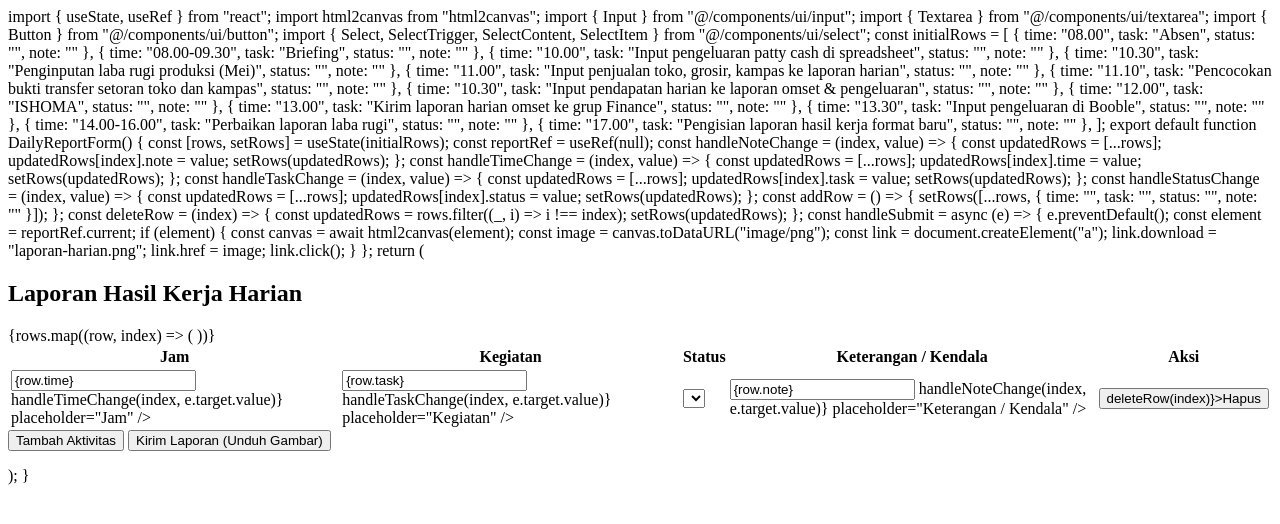
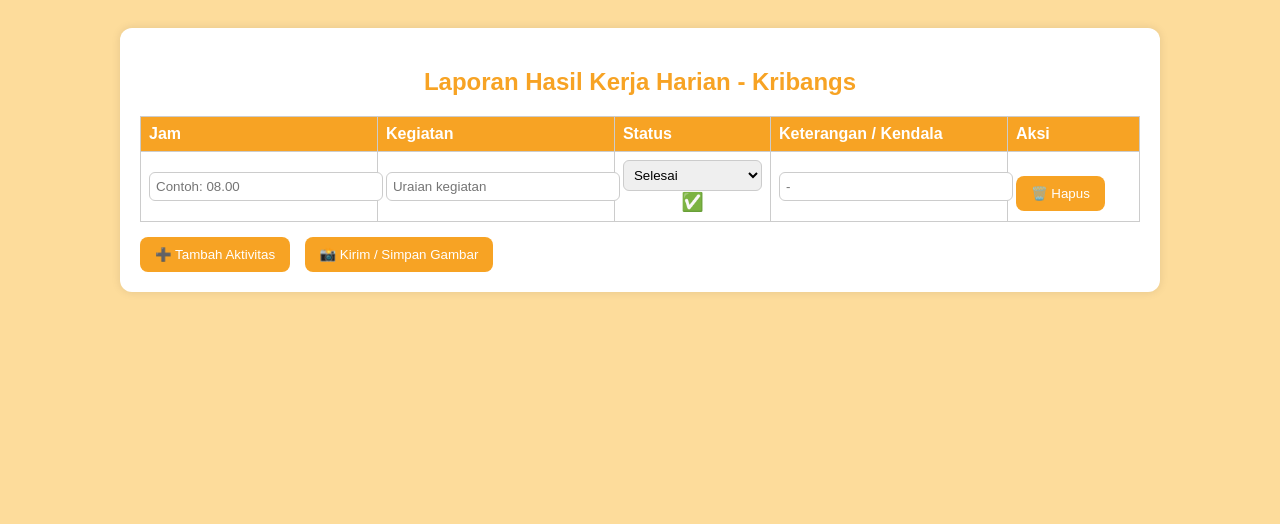
Before and after one commit to Stamvan12/DailyForm, a plain HTML site: page index.html in a window 1280 px wide. Drawn offline with nearby package versions, Linux system fonts and the light colour scheme.

Commit message:
Update index.html

```diff
--- a/index.html
+++ b/index.html
@@ -1,136 +1,138 @@
-import { useState, useRef } from "react";
-import html2canvas from "html2canvas";
-import { Input } from "@/components/ui/input";
-import { Textarea } from "@/components/ui/textarea";
-import { Button } from "@/components/ui/button";
-import { Select, SelectTrigger, SelectContent, SelectItem } from "@/components/ui/select";
+<!DOCTYPE html>
+<html lang="id">
+<head>
+  <meta charset="UTF-8">
+  <title>Laporan Harian Kribangs</title>
+  <script src="https://cdnjs.cloudflare.com/ajax/libs/html2canvas/1.4.1/html2canvas.min.js"></script>
+  <style>
+    body {
+      font-family: Arial, sans-serif;
+      background: #fddc9b;
+      padding: 20px;
+    }
+    .container {
+      background: white;
+      padding: 20px;
+      border-radius: 12px;
+      max-width: 1000px;
+      margin: auto;
+      box-shadow: 0 0 10px rgba(0,0,0,0.1);
+    }
+    h2 {
+      text-align: center;
+      color: #f7a324;
+      margin-bottom: 20px;
+    }
+    table {
+      width: 100%;
+      border-collapse: collapse;
+      margin-top: 10px;
+    }
+    th, td {
+      border: 1px solid #ccc;
+      padding: 8px;
+      text-align: left;
+    }
+    th {
+      background: #f7a324;
+      color: white;
+    }
+    select, input {
+      width: 100%;
+      padding: 6px;
+      border-radius: 6px;
+      border: 1px solid #ccc;
+    }
+    button {
+      padding: 10px 15px;
+      margin-top: 15px;
+      margin-right: 10px;
+      border: none;
+      background: #f7a324;
+      color: white;
+      border-radius: 8px;
+      cursor: pointer;
+    }
+    button:hover {
+      background: #e2921f;
+    }
+    .status-icon {
+      font-size: 18px;
+      text-align: center;
+    }
+    .green { color: green; }
+    .red { color: red; }
+  </style>
+</head>
+<body>
+  <div class="container" id="laporan">
+    <h2>Laporan Hasil Kerja Harian - Kribangs</h2>
+    <table id="tabel-laporan">
+      <thead>
+        <tr>
+          <th>Jam</th>
+          <th>Kegiatan</th>
+          <th>Status</th>
+          <th>Keterangan / Kendala</th>
+          <th>Aksi</th>
+        </tr>
+      </thead>
+      <tbody id="tbody-laporan">
+        <!-- baris aktivitas akan ditambahkan di sini -->
+      </tbody>
+    </table>
+    <button onclick="tambahBaris()">➕ Tambah Aktivitas</button>
+    <button onclick="screenshot()">📸 Kirim / Simpan Gambar</button>
+  </div>
 
-const initialRows = [
-  { time: "08.00", task: "Absen", status: "", note: "" },
-  { time: "08.00-09.30", task: "Briefing", status: "", note: "" },
-  { time: "10.00", task: "Input pengeluaran patty cash di spreadsheet", status: "", note: "" },
-  { time: "10.30", task: "Penginputan laba rugi produksi (Mei)", status: "", note: "" },
-  { time: "11.00", task: "Input penjualan toko, grosir, kampas ke laporan harian", status: "", note: "" },
-  { time: "11.10", task: "Pencocokan bukti transfer setoran toko dan kampas", status: "", note: "" },
-  { time: "10.30", task: "Input pendapatan harian ke laporan omset & pengeluaran", status: "", note: "" },
-  { time: "12.00", task: "ISHOMA", status: "", note: "" },
-  { time: "13.00", task: "Kirim laporan harian omset ke grup Finance", status: "", note: "" },
-  { time: "13.30", task: "Input pengeluaran di Booble", status: "", note: "" },
-  { time: "14.00-16.00", task: "Perbaikan laporan laba rugi", status: "", note: "" },
-  { time: "17.00", task: "Pengisian laporan hasil kerja format baru", status: "", note: "" },
-];
+  <script>
+    function tambahBaris() {
+      const tbody = document.getElementById("tbody-laporan");
+      const tr = document.createElement("tr");
 
-export default function DailyReportForm() {
-  const [rows, setRows] = useState(initialRows);
-  const reportRef = useRef(null);
+      tr.innerHTML = `
+        <td><input type="text" placeholder="Contoh: 08.00"></td>
+        <td><input type="text" placeholder="Uraian kegiatan"></td>
+        <td>
+          <select onchange="updateStatus(this)">
+            <option value="Selesai">Selesai</option>
+            <option value="Belum">Belum Selesai</option>
+          </select>
+          <div class="status-icon green">✅</div>
+        </td>
+        <td><input type="text" placeholder="-"></td>
+        <td><button onclick="hapusBaris(this)">🗑️ Hapus</button></td>
+      `;
+      tbody.appendChild(tr);
+    }
 
-  const handleNoteChange = (index, value) => {
-    const updatedRows = [...rows];
-    updatedRows[index].note = value;
-    setRows(updatedRows);
-  };
+    function hapusBaris(btn) {
+      const row = btn.closest("tr");
+      row.remove();
+    }
 
-  const handleTimeChange = (index, value) => {
-    const updatedRows = [...rows];
-    updatedRows[index].time = value;
-    setRows(updatedRows);
-  };
+    function updateStatus(select) {
+      const icon = select.nextElementSibling;
+      if (select.value === "Selesai") {
+        icon.innerHTML = "✅";
+        icon.className = "status-icon green";
+      } else {
+        icon.innerHTML = "❌";
+        icon.className = "status-icon red";
+      }
+    }
 
-  const handleTaskChange = (index, value) => {
-    const updatedRows = [...rows];
-    updatedRows[index].task = value;
-    setRows(updatedRows);
-  };
+    function screenshot() {
+      html2canvas(document.getElementById("laporan")).then(canvas => {
+        const link = document.createElement("a");
+        link.download = "laporan_harian_kribangs.png";
+        link.href = canvas.toDataURL();
+        link.click();
+      });
+    }
 
-  const handleStatusChange = (index, value) => {
-    const updatedRows = [...rows];
-    updatedRows[index].status = value;
-    setRows(updatedRows);
-  };
-
-  const addRow = () => {
-    setRows([...rows, { time: "", task: "", status: "", note: "" }]);
-  };
-
-  const deleteRow = (index) => {
-    const updatedRows = rows.filter((_, i) => i !== index);
-    setRows(updatedRows);
-  };
-
-  const handleSubmit = async (e) => {
-    e.preventDefault();
-    const element = reportRef.current;
-    if (element) {
-      const canvas = await html2canvas(element);
-      const image = canvas.toDataURL("image/png");
-      const link = document.createElement("a");
-      link.download = "laporan-harian.png";
-      link.href = image;
-      link.click();
-    }
-  };
-
-  return (
-    <form onSubmit={handleSubmit} className="p-4 space-y-4 max-w-4xl mx-auto">
-      <h2 className="text-xl font-bold">Laporan Hasil Kerja Harian</h2>
-      <div ref={reportRef} className="bg-white p-4 rounded shadow">
-        <table className="w-full border text-sm">
-          <thead>
-            <tr className="bg-gray-100">
-              <th className="border px-2 py-1">Jam</th>
-              <th className="border px-2 py-1">Kegiatan</th>
-              <th className="border px-2 py-1">Status</th>
-              <th className="border px-2 py-1">Keterangan / Kendala</th>
-              <th className="border px-2 py-1">Aksi</th>
-            </tr>
-          </thead>
-          <tbody>
-            {rows.map((row, index) => (
-              <tr key={index}>
-                <td className="border px-2 py-1">
-                  <Input
-                    value={row.time}
-                    onChange={(e) => handleTimeChange(index, e.target.value)}
-                    placeholder="Jam"
-                  />
-                </td>
-                <td className="border px-2 py-1">
-                  <Input
-                    value={row.task}
-                    onChange={(e) => handleTaskChange(index, e.target.value)}
-                    placeholder="Kegiatan"
-                  />
-                </td>
-                <td className="border px-2 py-1">
-                  <Select value={row.status} onValueChange={(value) => handleStatusChange(index, value)}>
-                    <SelectTrigger className={row.status === "Selesai" ? "bg-green-100 text-green-700" : row.status === "Belum Selesai" ? "bg-red-100 text-red-700" : ""}>
-                      {row.status || "Pilih Status"}
-                    </SelectTrigger>
-                    <SelectContent>
-                      <SelectItem value="Selesai">Selesai</SelectItem>
-                      <SelectItem value="Belum Selesai">Belum Selesai</SelectItem>
-                    </SelectContent>
-                  </Select>
-                </td>
-                <td className="border px-2 py-1">
-                  <Input
-                    value={row.note}
-                    onChange={(e) => handleNoteChange(index, e.target.value)}
-                    placeholder="Keterangan / Kendala"
-                  />
-                </td>
-                <td className="border px-2 py-1 text-center">
-                  <Button type="button" variant="destructive" size="sm" onClick={() => deleteRow(index)}>Hapus</Button>
-                </td>
-              </tr>
-            ))}
-          </tbody>
-        </table>
-      </div>
-      <div className="flex gap-4">
-        <Button type="button" onClick={addRow} variant="outline">Tambah Aktivitas</Button>
-        <Button type="submit">Kirim Laporan (Unduh Gambar)</Button>
-      </div>
-    </form>
-  );
-}
+    // Tambah satu baris saat halaman pertama kali dimuat
+    window.onload = tambahBaris;
+  </script>
+</body>
+</html>
```
